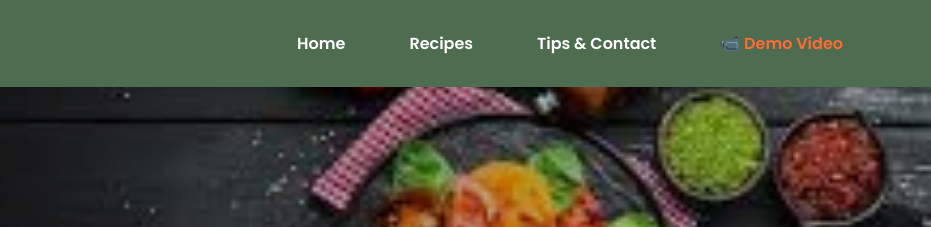
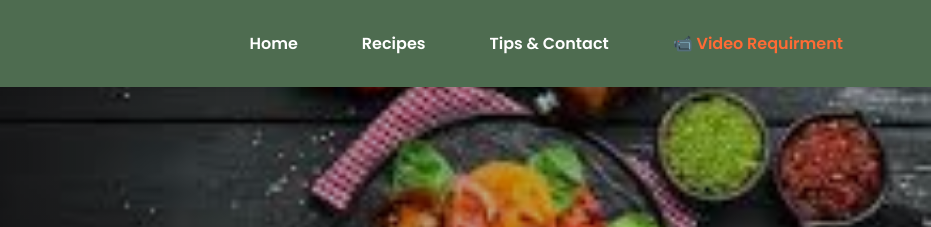
Before and after one commit to W08105632987/wdd231, a plain HTML site: page recipe_explorer/index.html in a window 1280 px wide. Shown: the top 227 px of the page, 349-1280 px from the left. Drawn offline with nearby package versions, Linux system fonts and the light colour scheme.

Commit message:
Final assessment

```diff
--- a/recipe_explorer/index.html
+++ b/recipe_explorer/index.html
@@ -47,7 +47,7 @@
                     <li><a href="index.html">Home</a></li>
                     <li><a href="recipes.html">Recipes</a></li>
                     <li><a href="tips.html">Tips & Contact</a></li>
-                    <li><a href="https://www.loom.com/share/YOUR_VIDEO_ID" target="_blank" rel="noopener noreferrer" style="color: var(--primary-color);">📹 Demo Video</a></li>
+                    <li><a href="https://youtu.be/FMhRO4IQGWY?si=7TPMNH-Zh0JDJDMK" target="_blank" rel="noopener noreferrer" style="color: var(--primary-color);">📹 Video Requirment</a></li>
                 </ul>
             </nav>
         </div>
--- a/recipe_explorer/scripts/recipes.js
+++ b/recipe_explorer/scripts/recipes.js
@@ -116,7 +116,7 @@ function displayLastViewed() {
     const message = `Welcome back! Last viewed: ${lastViewed.name}`;
     console.log(message);
 
-    // You can add a UI element to display this if needed
+
   }
 }
 
--- a/recipe_explorer/styles/layout.css
+++ b/recipe_explorer/styles/layout.css
@@ -139,6 +139,7 @@ nav ul li a:hover {
     transform: rotate(-45deg) translate(8px, -8px);
     background-color: var(--text-color);
 }
+
 
 /* === HERO SECTION === */
 .hero {
```
Also changed, not shown: recipe_explorer/recipes.html (+1 -1 lines), recipe_explorer/scripts/form.js (+2 -6 lines), recipe_explorer/thanks.html (+1 -1 lines), recipe_explorer/tips.html (+1 -1 lines), recipe_explorer/scripts/main.js (line endings or trailing spaces).
